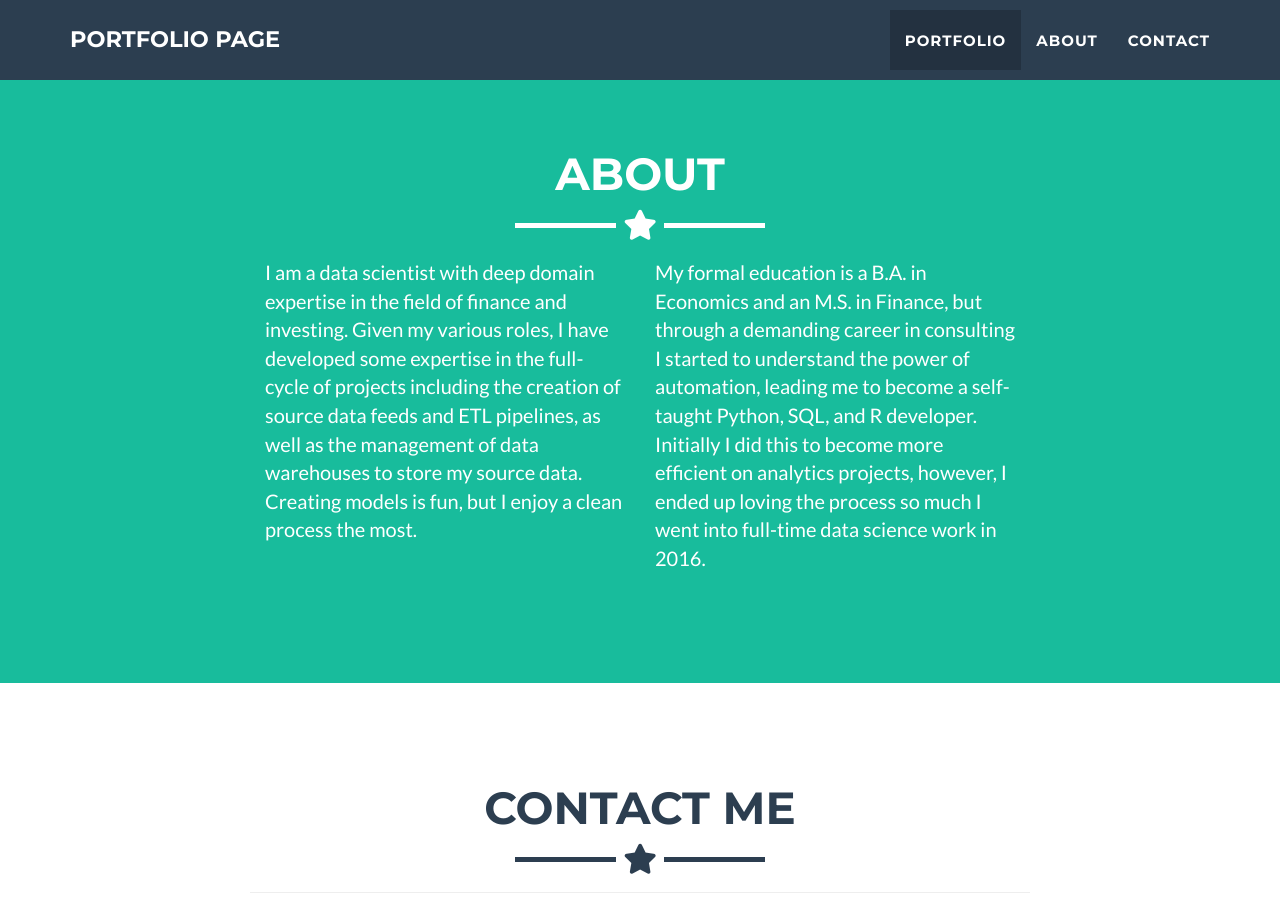
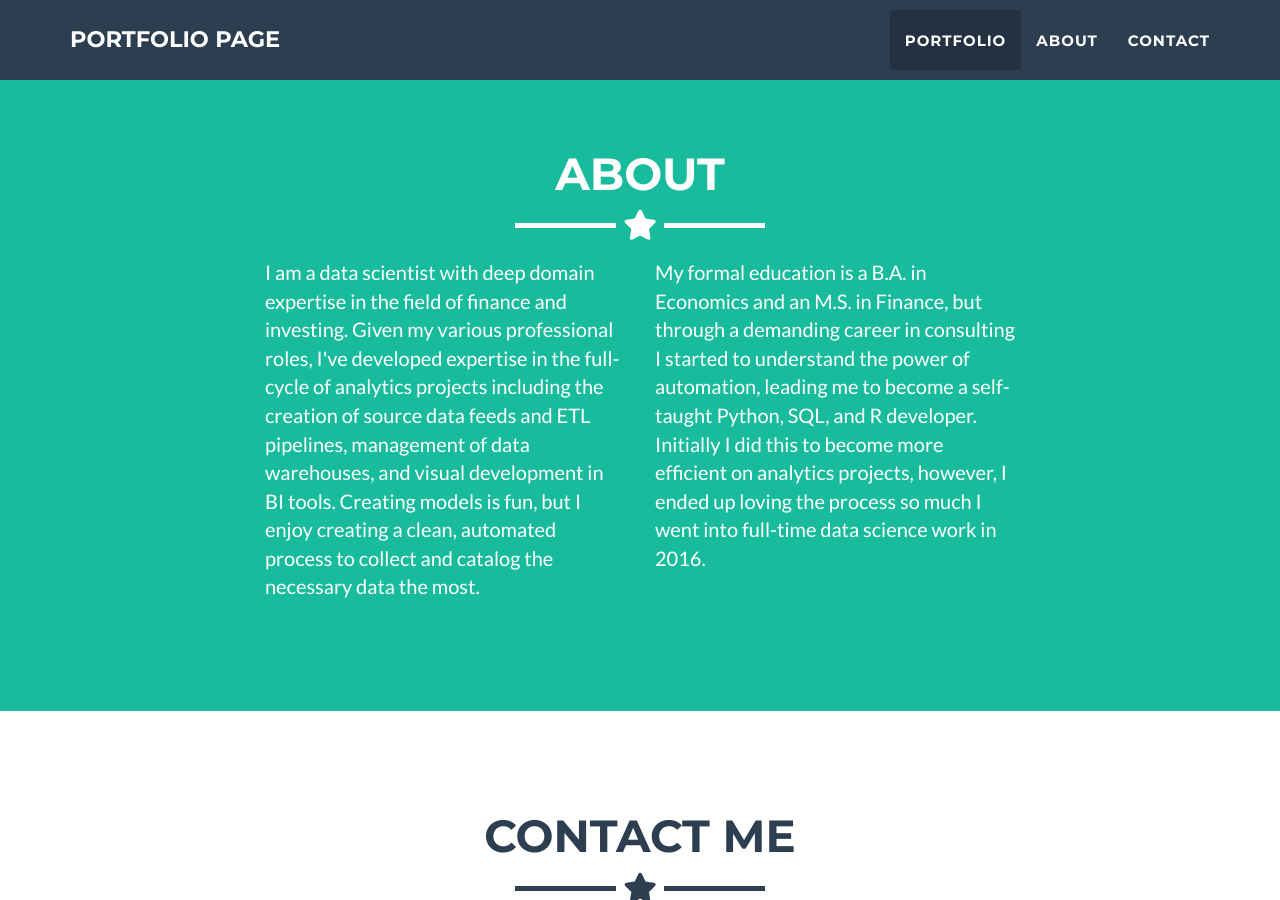
Before and after one commit to brf217/brf217.github.io, a Jekyll site: the page built from _posts/2014-07-18-project-1.markdown, in a window 1280 px wide and 900 px high, scrolled down 1623 px. Built offline with Jekyll 4.4.1, drawn with Linux system fonts in a browser that asks for light colours.

Commit message:
Update about.html

```diff
--- a/_includes/about.html
+++ b/_includes/about.html
@@ -10,9 +10,9 @@
     <div class="row">
       <div class="col-lg-4 col-lg-offset-2">
         <p>I am a data scientist with deep domain expertise in the field of finance and investing. Given
-        my various roles, I have developed some expertise in the full-cycle of projects including the
-        creation of source data feeds and ETL pipelines, as well as the management of data warehouses
-        to store my source data. Creating models is fun, but I enjoy a clean process the most.</p>
+        my various professional roles, I've developed expertise in the full-cycle of analytics projects including the
+        creation of source data feeds and ETL pipelines, management of data warehouses, and visual development in BI tools.
+        Creating models is fun, but I enjoy creating a clean, automated process to collect and catalog the necessary data the most.</p>
       </div>
       <div class="col-lg-4">
         <p>My formal education is a B.A. in Economics and an M.S. in Finance, but through a demanding career in
```
